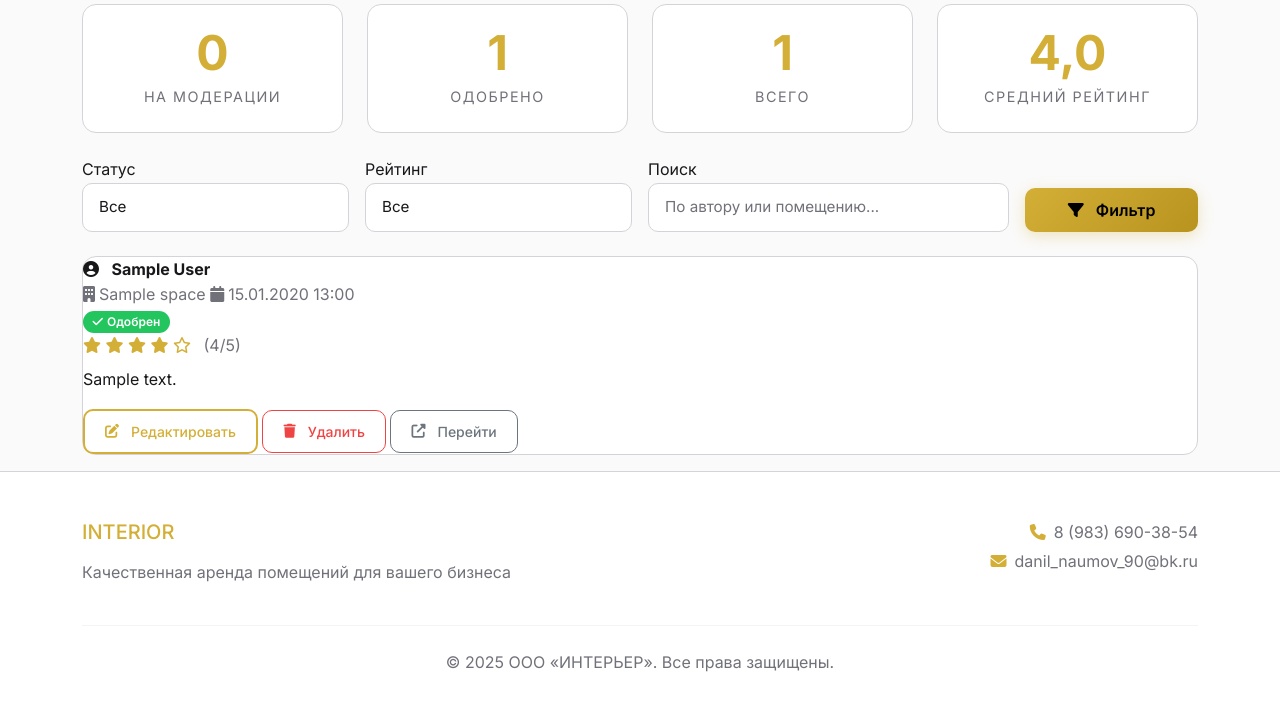
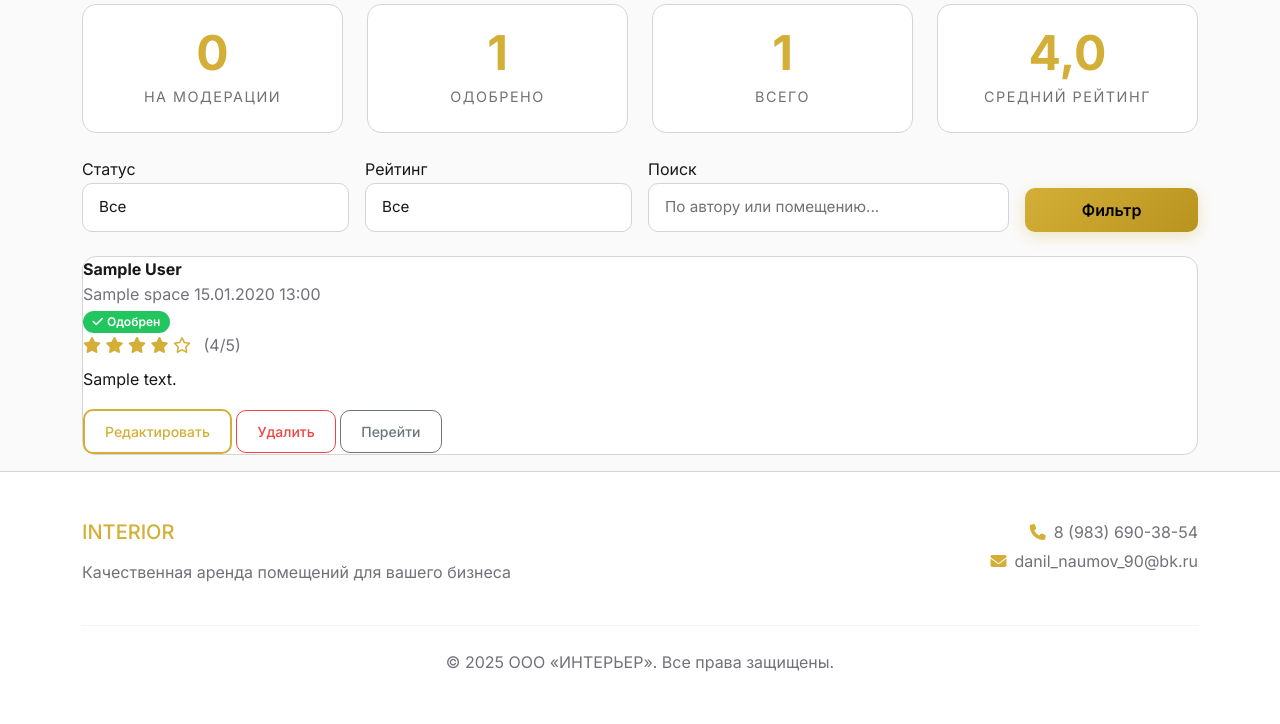
Before and after one commit to Honeysuckle52/interior, a Django app: page /manage/reviews/ in a window 1280 px wide. Shown: the part 304-1028 px from the top of the page. Run offline with Django 5.2, Linux system fonts and the light colour scheme; a user stored in the database is signed in; tables that the repository leaves empty hold one stand-in row (values such as "Sample post"); grey boxes marked "Sample" are stand-in pictures.

Commit message:
Основа

```diff
--- a/renta/templates/reviews/edit.html
+++ b/renta/templates/reviews/edit.html
@@ -19,7 +19,7 @@
             <div class="card glass-card">
                 <div class="card-header">
                     <h4 class="mb-0">
-                        <i class="fas fa-edit me-2"></i>Редактирование отзыва
+                        </i>Редактирование отзыва
                     </h4>
                 </div>
                 <div class="card-body">
@@ -60,7 +60,7 @@
 
                         <div class="d-flex gap-3">
                             <button type="submit" class="btn btn-gold">
-                                <i class="fas fa-save me-2"></i>Сохранить
+                                </i>Сохранить
                             </button>
                             <a href="{% url 'space_detail' review.space.id %}" class="btn btn-outline-secondary">
                                 Отмена
--- a/renta/templates/reviews/manage.html
+++ b/renta/templates/reviews/manage.html
@@ -76,7 +76,7 @@
             </div>
             <div class="col-md-2">
                 <button type="submit" class="btn btn-gold w-100">
-                    <i class="fas fa-filter me-1"></i> Фильтр
+                    </i> Фильтр
                 </button>
             </div>
         </form>
@@ -90,12 +90,12 @@
             <div class="review-manage-header">
                 <div class="review-manage-info">
                     <div class="review-manage-author">
-                        <i class="fas fa-user-circle me-2"></i>
+                        </i>
                         <strong>{{ review.author.get_full_name|default:review.author.username }}</strong>
                     </div>
                     <div class="review-manage-meta text-muted">
-                        <span><i class="fas fa-building me-1"></i>{{ review.space.title }}</span>
-                        <span><i class="fas fa-calendar me-1"></i>{{ review.created_at|date:"d.m.Y H:i" }}</span>
+                        <span></i>{{ review.space.title }}</span>
+                        <span></i>{{ review.created_at|date:"d.m.Y H:i" }}</span>
                     </div>
                 </div>
                 <div class="review-manage-status">
@@ -127,17 +127,17 @@
                 </form>
                 {% endif %}
                 <a href="{% url 'edit_review' review.pk %}" class="btn btn-outline-gold btn-sm">
-                    <i class="fas fa-edit me-1"></i>Редактировать
+                    </i>Редактировать
                 </a>
                 <form action="{% url 'admin_delete_review' review.pk %}" method="post" class="d-inline"
                       onsubmit="return confirm('Удалить этот отзыв?');">
                     {% csrf_token %}
                     <button type="submit" class="btn btn-outline-danger btn-sm">
-                        <i class="fas fa-trash me-1"></i>Удалить
+                        </i>Удалить
                     </button>
                 </form>
                 <a href="{% url 'space_detail' review.space.pk %}" class="btn btn-outline-secondary btn-sm">
-                    <i class="fas fa-external-link-alt me-1"></i>Перейти
+                    </i>Перейти
                 </a>
             </div>
         </div>
--- a/renta/templates/spaces/add.html
+++ b/renta/templates/spaces/add.html
@@ -85,7 +85,7 @@
                     <!-- Фотографии -->
                     <div class="space-form-section">
                         <h5 class="space-form-section-title">
-                            <i class="fas fa-images"></i>Фотографии
+                            </i>Фотографии
                         </h5>
 
                         <div class="image-upload-zone" id="imageDropZone">
```
Also changed, not shown: renta/templates/bookings/create.html (+6 -6 lines), renta/templates/bookings/detail.html (+6 -6 lines), renta/templates/bookings/manage.html (+4 -4 lines).
